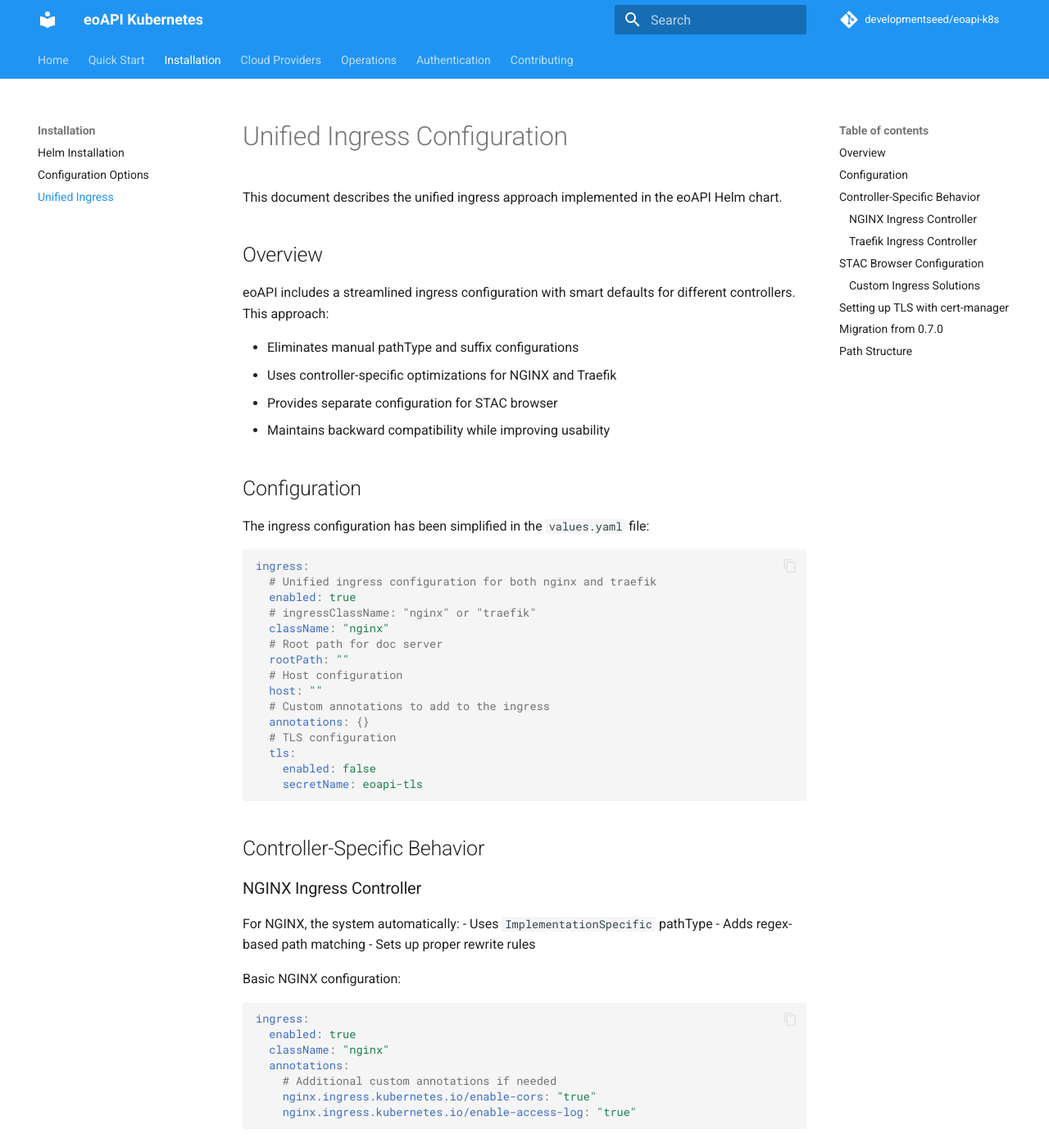
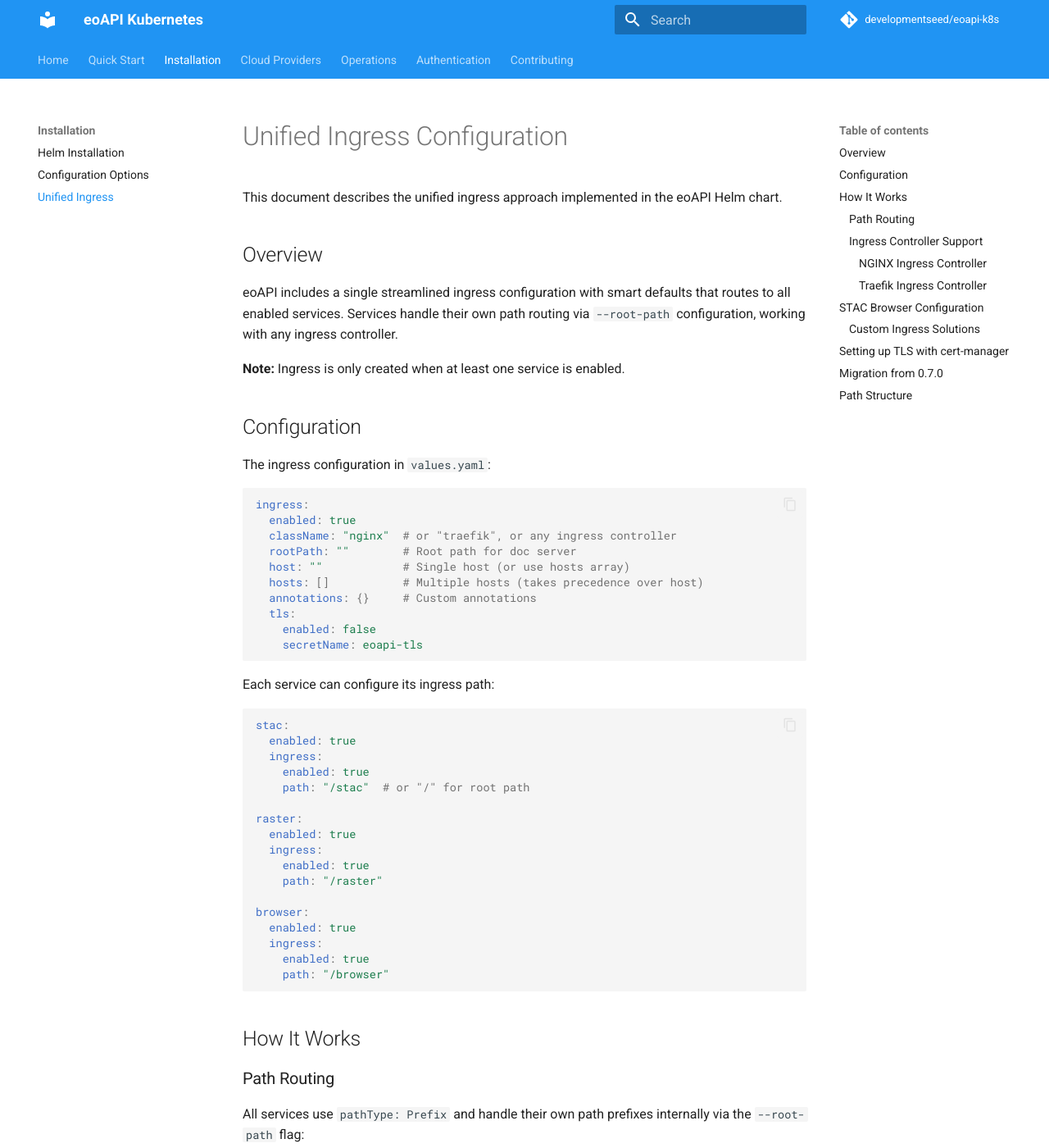
Before and after one commit to developmentseed/eoapi-k8s, an MkDocs documentation site: the page built from docs/unified-ingress.md, in a window 1280 px wide and 1400 px high. Shown: the whole window at 82% size. Built offline with MkDocs 1.6.1 and Material for MkDocs 9.7.7, drawn with Linux system fonts in a browser that asks for light colours; comment, search, counter and statistics services are not loaded; some of the changed text lies outside the part shown.

Commit message:
refactor: consolidate dual ingress resources into unified configuration.

````diff
--- a/docs/unified-ingress.md
+++ b/docs/unified-ingress.md
@@ -18,63 +18,77 @@
 
 ## Overview
 
-eoAPI includes a streamlined ingress configuration with smart defaults for different controllers. This approach:
+eoAPI includes a single streamlined ingress configuration with smart defaults that routes to all enabled services. Services handle their own path routing via `--root-path` configuration, working with any ingress controller.
 
-- Eliminates manual pathType and suffix configurations
-- Uses controller-specific optimizations for NGINX and Traefik
-- Provides separate configuration for STAC browser
-- Maintains backward compatibility while improving usability
+**Note:** Ingress is only created when at least one service is enabled.
 
 ## Configuration
 
-The ingress configuration has been simplified in the `values.yaml` file:
+The ingress configuration in `values.yaml`:
 
 ```yaml
 ingress:
-  # Unified ingress configuration for both nginx and traefik
   enabled: true
-  # ingressClassName: "nginx" or "traefik"
-  className: "nginx"
-  # Root path for doc server
-  rootPath: ""
-  # Host configuration
-  host: ""
-  # Custom annotations to add to the ingress
-  annotations: {}
-  # TLS configuration
+  className: "nginx"  # or "traefik", or any ingress controller
+  rootPath: ""        # Root path for doc server
+  host: ""            # Single host (or use hosts array)
+  hosts: []           # Multiple hosts (takes precedence over host)
+  annotations: {}     # Custom annotations
   tls:
     enabled: false
     secretName: eoapi-tls
 ```
 
-## Controller-Specific Behavior
+Each service can configure its ingress path:
 
-### NGINX Ingress Controller
+```yaml
+stac:
+  enabled: true
+  ingress:
+    enabled: true
+    path: "/stac"  # or "/" for root path
 
-For NGINX, the system automatically:
-- Uses `ImplementationSpecific` pathType
-- Adds regex-based path matching
-- Sets up proper rewrite rules
+raster:
+  enabled: true
+  ingress:
+    enabled: true
+    path: "/raster"
 
-Basic NGINX configuration:
+browser:
+  enabled: true
+  ingress:
+    enabled: true
+    path: "/browser"
+```
+
+## How It Works
+
+### Path Routing
+
+All services use `pathType: Prefix` and handle their own path prefixes internally via the `--root-path` flag:
+
+- **STAC**: `--root-path=/stac` (or `/` for root)
+- **Raster**: `--root-path=/raster`
+- **Vector**: `--root-path=/vector`
+- **Multidim**: `--root-path=/multidim`
+- **Browser**: Configured via environment variable
+
+### Ingress Controller Support
+
+The unified ingress works with **any** Kubernetes ingress controller:
+
+#### NGINX Ingress Controller
+
 ```yaml
 ingress:
   enabled: true
   className: "nginx"
   annotations:
-    # Additional custom annotations if needed
     nginx.ingress.kubernetes.io/enable-cors: "true"
-    nginx.ingress.kubernetes.io/enable-access-log: "true"
 ```
 
-### Traefik Ingress Controller
+#### Traefik Ingress Controller
 
-For Traefik, the system:
-- Uses `Prefix` pathType by default
-- Automatically configures strip-prefix middleware
-- Handles path-based routing appropriately
-
-Basic Traefik configuration:
 ```yaml
 ingress:
   enabled: true
````
Also changed, not shown: 8 other files.
